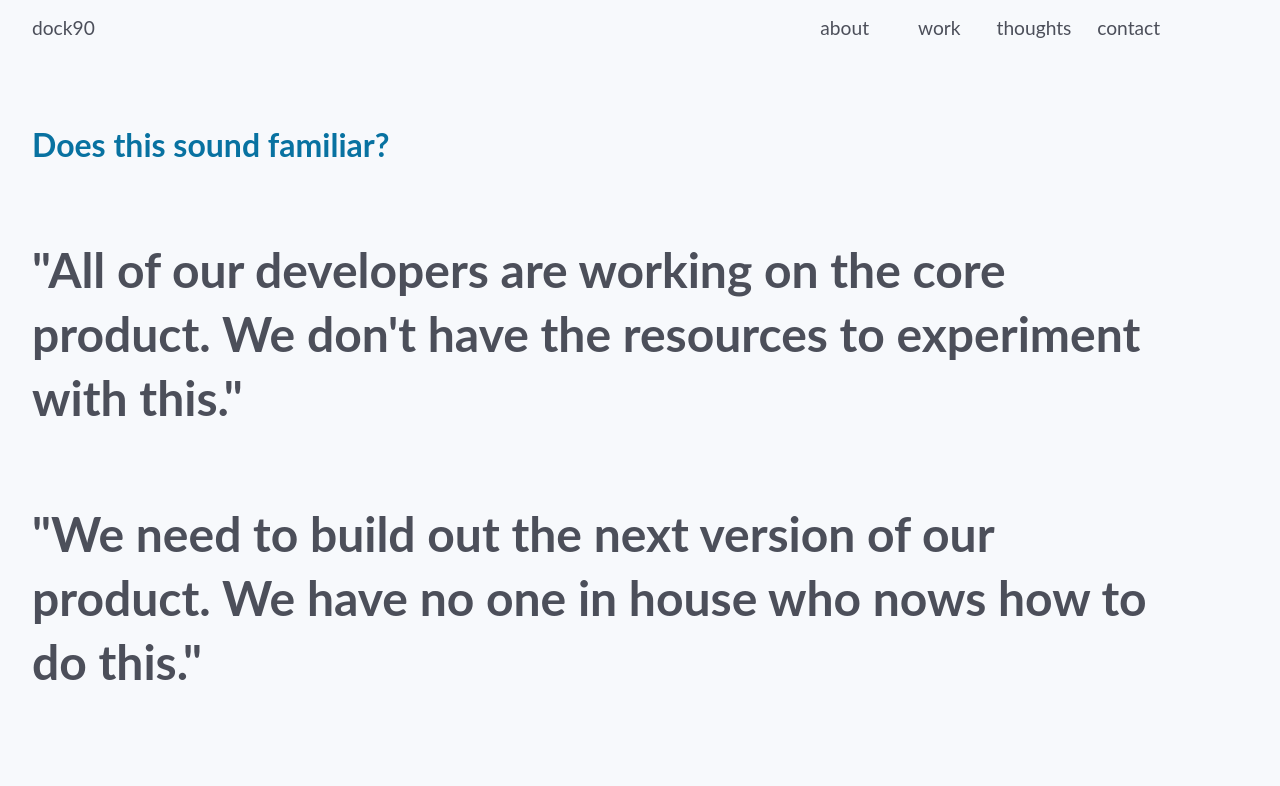
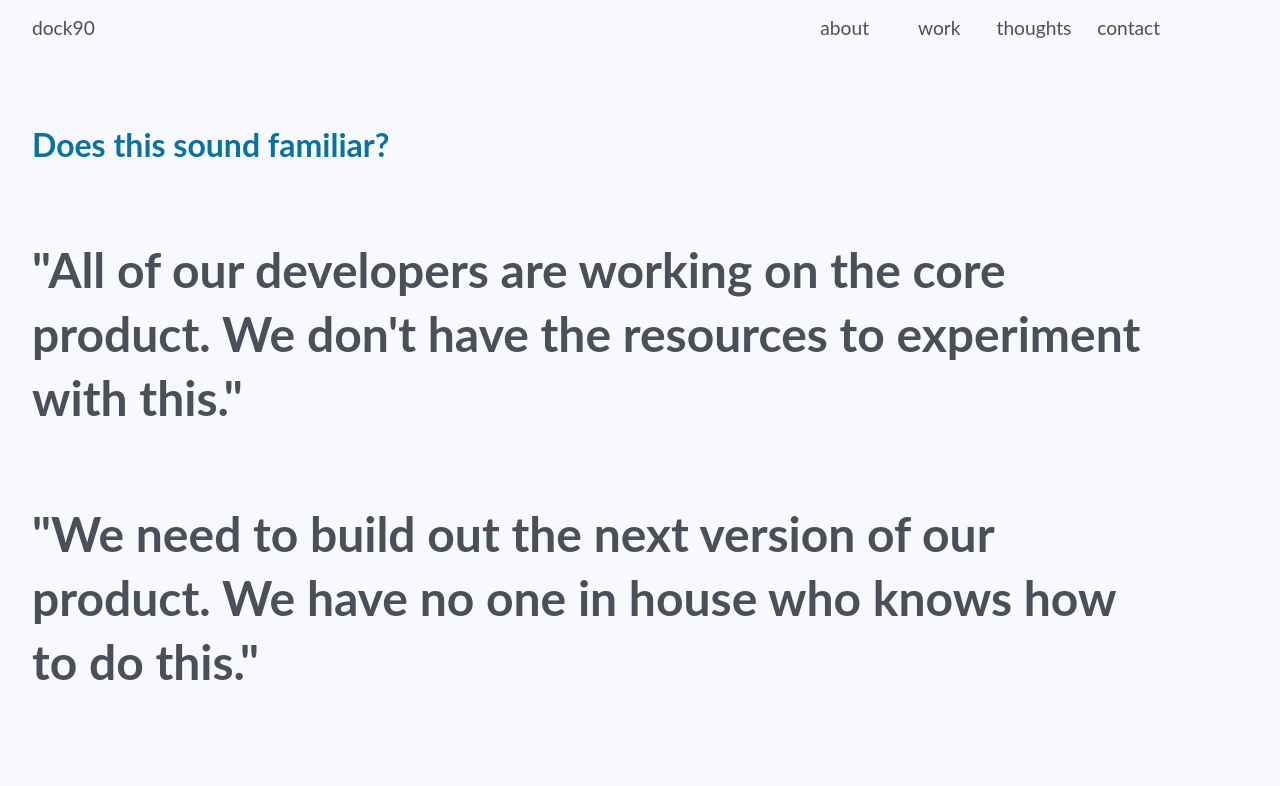
Before and after one commit to dock90/sofancy, a Next.js app: page /about in a window 1280 px wide. Shown: the top 786 px of the page. Built offline with nearby package versions, Linux system fonts and the light colour scheme.

Commit message:
Proofread

```diff
--- a/pages/about.js
+++ b/pages/about.js
@@ -87,7 +87,7 @@ const About = () => (
       <Intro>
         <h4>Does this sound familiar?</h4>
         <h1>"All of our developers are working on the core product. We don't have the resources to experiment with this."</h1>
-        <h2>"We need to build out the next version of our product. We have no one in house who nows how to do this."</h2>
+        <h2>"We need to build out the next version of our product. We have no one in house who knows how to do this."</h2>
         <h2>"We acquired funding and have proven our concept. Now we need to expand our MVP into a solid V1."</h2>
         <h2>"Hiring takes a long time. It does not make sense for us at the stage we are in."</h2>
       </Intro>
```
